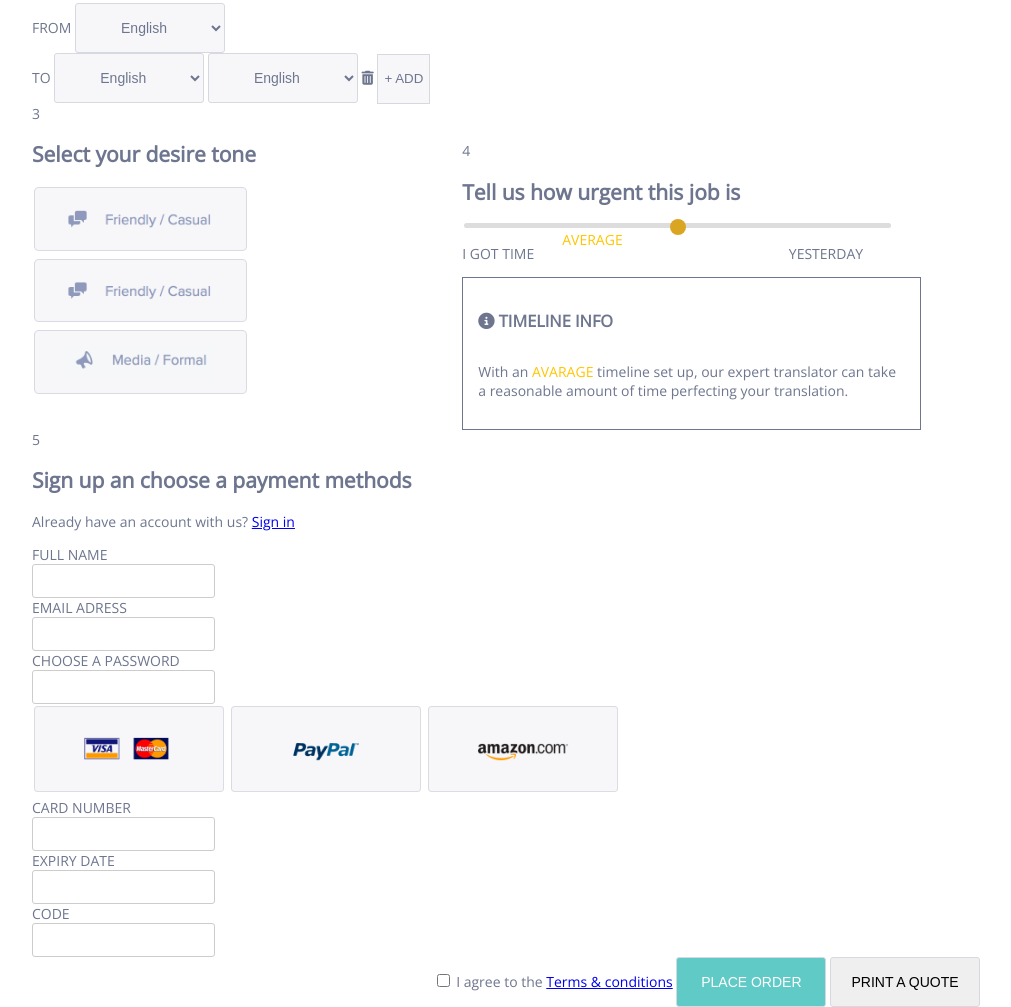
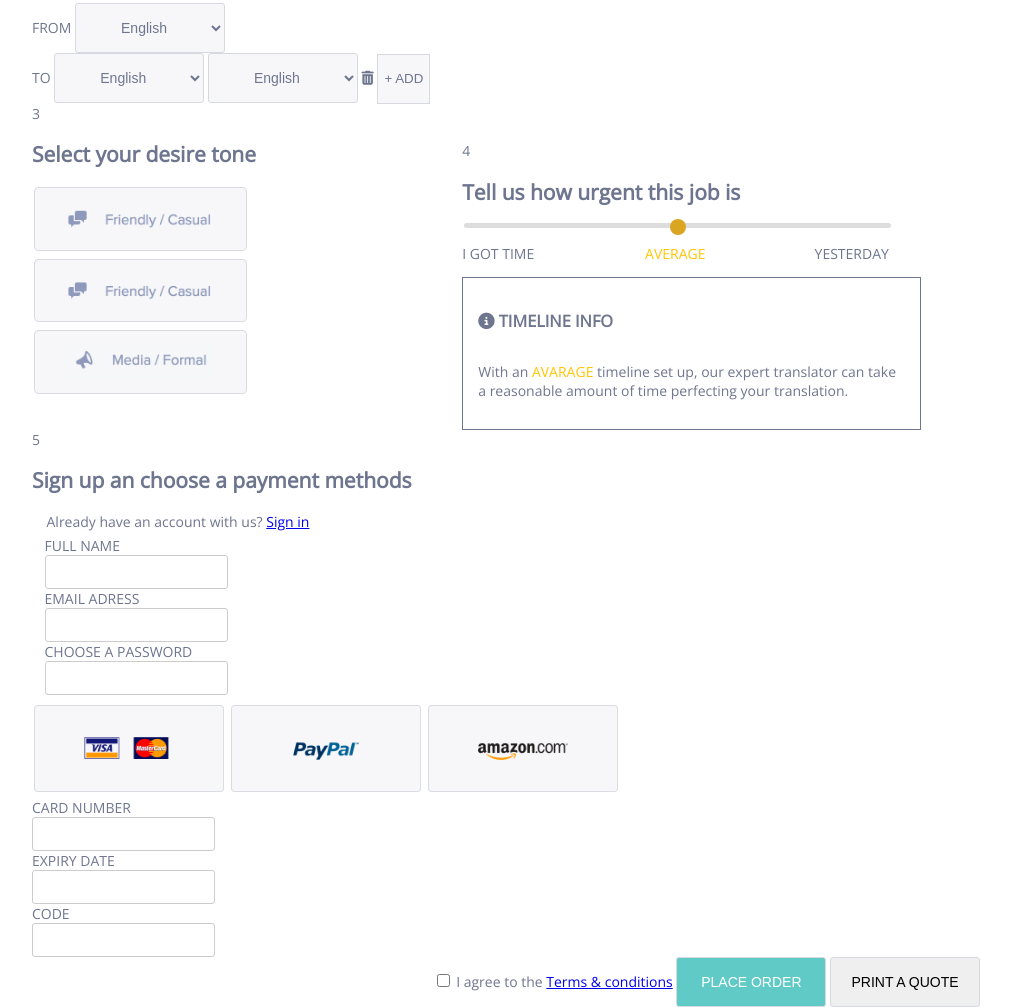
Before and after one commit to aerobium/kottans-JS-2016, a plain HTML site: page week01/lec2/index.html in a window 1280 px wide. Shown: the part 730-1737 px from the top of the page, without its empty margins (134-1145 px from the left). Drawn offline with nearby package versions, Linux system fonts and the light colour scheme.

Commit message:
#4 fix ids

```diff
--- a/week01/lec2/css/main.css
+++ b/week01/lec2/css/main.css
@@ -33,20 +33,22 @@ h1 {
     border-left: 1px solid #6e768f;
 }
 
+.top-info address:first-of-type {
+    float: left;
+}
+
+.top-info address:last-of-type {
+    float: right;
+}
+
+/*.top-info address:nth-child(2) {*/
+    /*float: right;*/
+/*}*/
+
 address {
     font-style: normal;
     font-weight: 600;
 }
-
-#adress-right {
-    float: right;
-
-}
-
-#adress-left{
-    float: left;
-}
-
 
 
 .header-section button {
@@ -124,20 +126,24 @@ text-align: center;
     width: 100%;
 }
 
-#left-range {
-    float: left;
-    width: 100px;
+.under-range:first-of-type{
+    float:left;
+    width: 33.3%
 }
 
-#right-range {
-    float: right;
-    width: 100px;
+.under-range:nth-last-of-type(2){
+    float: left;
+    width: 33.3%;
+    text-align: center;
 }
 
-#center-range {
-    margin: 0 auto;
-    width: 100px;
+.under-range:last-of-type{
+    float:right;
+    width: 33.3%;
+    text-align: right;
 }
+
+
 
 .what-you-want {
     text-align: center;
@@ -168,6 +174,11 @@ text-align: center;
     visibility: hidden;
     position: absolute;
 }
+
+.payment fieldset {
+    border: 0;
+}
+
 
 .select-payment > input + img {
     cursor: pointer;
--- a/week01/lec2/index.html
+++ b/week01/lec2/index.html
@@ -10,10 +10,6 @@
     <script src="https://use.fontawesome.com/b32779bbc1.js"></script>
 </head>
 <body>
-
-
-<!--------------------------------------------------------------------------------------------------------------->
-
 
 <form>
 
@@ -46,8 +42,8 @@
 
             <p>If you need assistance while placing your order, contact one of our beloved Project Manager by phone or
                 email.</p>
-            <address id="adress-left">+971 (0) 555 555</address>
-            <address id="adress-right">help@quest.com</address>
+            <address>+971 (0) 555 555</address>
+            <address>help@quest.com</address>
         </section>
 
         <hr>
@@ -71,7 +67,6 @@
         </label>
     </section>
 
-    <!--------------------------------------------------------------------------------------------------------------->
     <section class="upload-file-section">
         <span>1 </span>
 
@@ -80,14 +75,10 @@
 
         <br>
 
-
         <label class="file-upload-btn">
             <i class="fa fa-cloud-upload" aria-hidden="true"></i> Upload new file
-
-
             <input type="file" hidden>
         </label>
-
 
         <table>
             <tr>
@@ -114,8 +105,6 @@
             </tr>
         </table>
     </section>
-
-    <!--------------------------------------------------------------------------------------------------------------->
 
     <section class="language">
         <span>2 </span>
@@ -152,7 +141,6 @@
 
 
     <section class="desired-urgent">
-        <!--------------------------------------------------------------------------------------------------------------->
 
         <section>
             <span>3 </span>
@@ -174,19 +162,17 @@
         </section>
 
 
-        <!--------------------------------------------------------------------------------------------------------------->
-
         <section class="urgent">
             <span>4 </span>
 
             <h2>Tell us how urgent this job is</h2>
             <input type="range" step="25" min="0" max="50">
 
-            <p id="left-range">I GOT TIME</p>
+            <p class="under-range">I GOT TIME</p>
 
-            <p id="center-range"><span class="vip">AVERAGE</span></p>
+            <p class="under-range"><span class="vip">AVERAGE</span></p>
 
-            <p id="right-range">YESTERDAY</p>
+            <p class="under-range">YESTERDAY</p>
 
             <section class="timeline-info">
                 <h3><i class="fa fa-info-circle" aria-hidden="true"></i> TIMELINE INFO</h3>
@@ -198,8 +184,6 @@
             </section>
         </section>
 
-
-        <!--------------------------------------------------------------------------------------------------------------->
     </section>
 
 
@@ -208,9 +192,10 @@
 
         <h2>Sign up an choose a payment methods</h2>
 
-        <p>Already have an account with us? <a href="#">Sign in</a></p>
+        <!--<p>Already have an account with us? <a href="#">Sign in</a></p>-->
 
-
+        <fieldset>
+            <legend>Already have an account with us? <a href="#">Sign in</a></legend>
         <label>
             FULL NAME
             <input type="text" name="name" required>
@@ -225,6 +210,9 @@
             CHOOSE A PASSWORD
             <input type="password" name="password" required>
         </label>
+        </fieldset>
+
+
 
         <section>
             <label class="select-payment">
@@ -257,9 +245,7 @@
             <input class="cc-cvc" name="ccvc" type="text" required>
         </label>
 
-
     </section>
-
 
     <section class="bottom-submit-section">
         <label>
@@ -275,7 +261,6 @@
 <script src="js/jquery-1.12.4.js"></script>
 <script src="js/jquery.payment.js"></script>
 
-
 <script>
     $('.cc-num').payment('formatCardNumber');
     $('.cc-exp').payment('formatCardExpiry');
```
